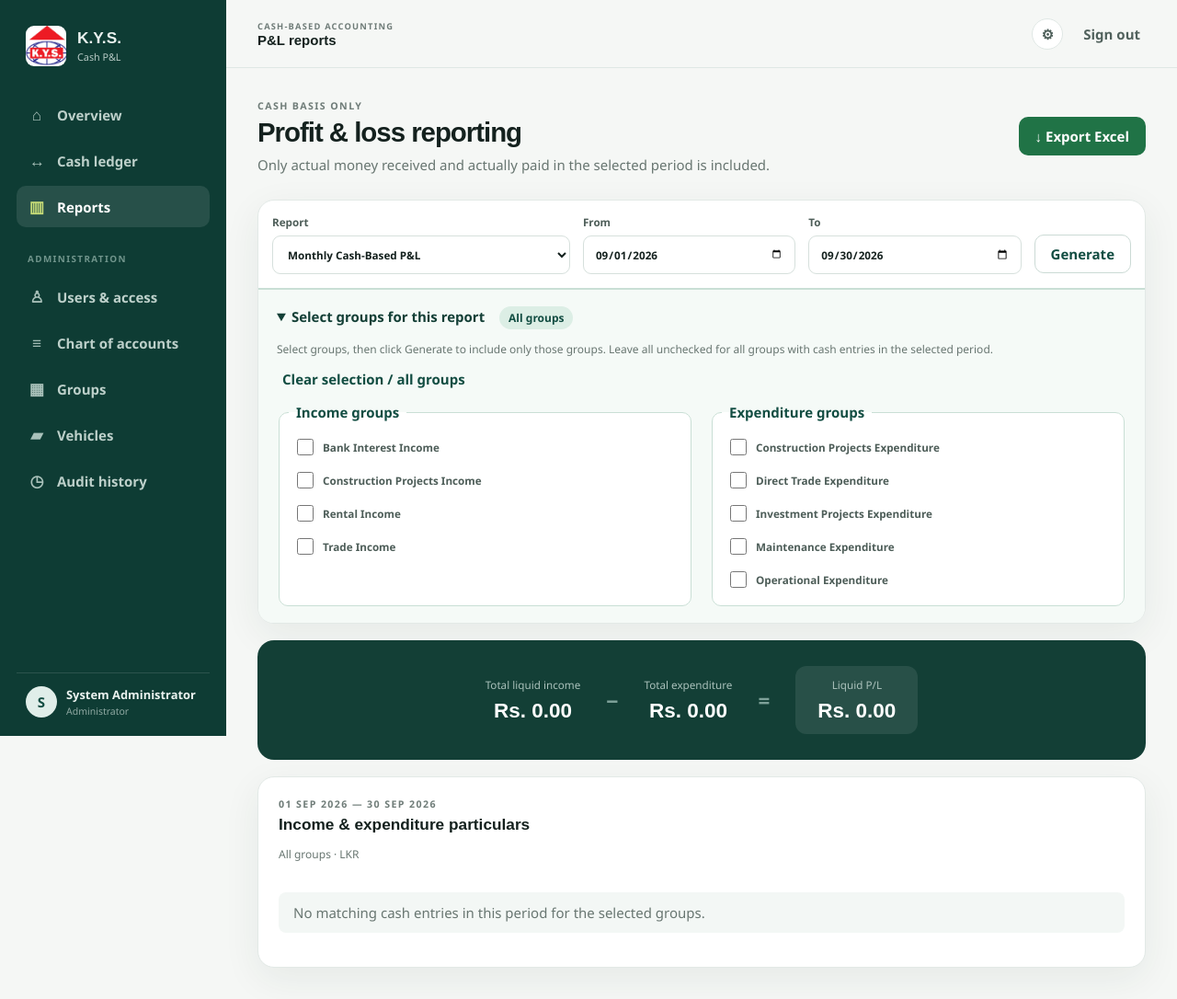
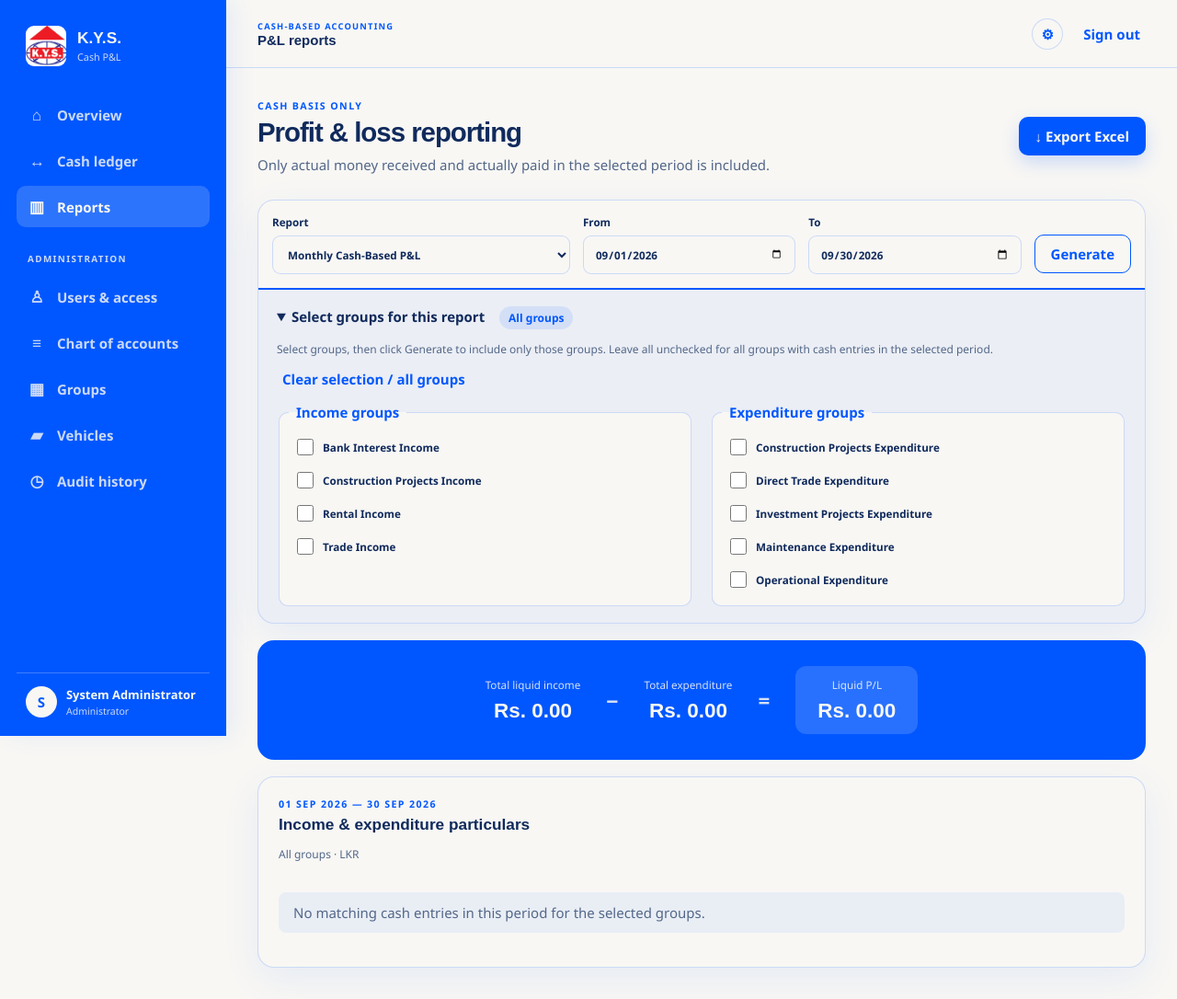
Before and after one commit to Roshadha/kys-finance-system, a Flask app: page /reports in a window 1280 px wide. Shown: the whole page at 92% size. Run offline with Flask 3, Linux system fonts and the light colour scheme; the visitor is signed in with stand-in values (Sample User, id 1); data comes from the database, SQL or seed files in the repository; data that the repository does not hold is empty.

Commit message:
Switch application theme to Signal Blue and Porcelain

```diff
--- a/static/brand.css
+++ b/static/brand.css
@@ -2,7 +2,7 @@
   flex: 0 0 44px;
   width: 44px;
   height: 44px;
-  background-color: #fff;
+  background-color: #f8f7f4;
   background-image: url("kys-logo.png");
   background-position: center;
   background-repeat: no-repeat;
--- a/static/reports.css
+++ b/static/reports.css
@@ -1,21 +1,21 @@
 .report-controls { margin-bottom: 18px; }
 .report-controls .filters { margin-bottom: 0; flex-wrap: wrap; }
-.group-picker { border-top: 2px solid #c9dfd5; padding: 18px 20px; background: #f5faf7; border-radius: 0 0 16px 16px; }
-.group-picker summary { cursor: pointer; color: #133f36; font-size: 1rem; font-weight: 800; }
-.group-picker summary span { display: inline-block; margin-left: 12px; padding: 4px 10px; border-radius: 20px; background: #dceee5; color: var(--green); font-size: .8rem; }
+.group-picker { border-top: 2px solid #0057ff; padding: 18px 20px; background: rgba(0, 87, 255, .05); border-radius: 0 0 16px 16px; }
+.group-picker summary { cursor: pointer; color: var(--ink); font-size: 1rem; font-weight: 800; }
+.group-picker summary span { display: inline-block; margin-left: 12px; padding: 4px 10px; border-radius: 20px; background: rgba(0, 87, 255, .1); color: #0057ff; font-size: .8rem; }
 .group-picker p, .report-scope { color: var(--muted); font-size: .8rem; line-height: 1.6; }
 .group-options { display: grid; grid-template-columns: 1fr 1fr; gap: 18px; margin-top: 15px; }
-.group-options fieldset { min-width: 0; border: 1px solid #c9dfd5; border-radius: 10px; padding: 10px; background: #fff; }
-.group-options legend { padding: 0 8px; font-weight: 700; color: var(--green); }
+.group-options fieldset { min-width: 0; border: 1px solid rgba(0, 87, 255, .18); border-radius: 10px; padding: 10px; background: #f8f7f4; }
+.group-options legend { padding: 0 8px; font-weight: 700; color: #0057ff; }
 .group-options .check { font-weight: 600; cursor: pointer; }
-.group-options .check:has(input:checked) { border-radius: 8px; background: #e7f3ed; color: #133f36; }
-.group-options input { flex: 0 0 auto; width: 18px; height: 18px; accent-color: #207346; }
-.report-notice { background: #f3f7f5; padding: 12px 16px; border-radius: 8px; color: var(--muted); }
+.group-options .check:has(input:checked) { border-radius: 8px; background: rgba(0, 87, 255, .1); color: var(--ink); }
+.group-options input { flex: 0 0 auto; width: 18px; height: 18px; accent-color: #0057ff; }
+.report-notice { background: rgba(0, 87, 255, .06); padding: 12px 16px; border-radius: 8px; color: var(--muted); }
 .particulars-table { font-size: .8rem; }
 .particulars-table tbody td:nth-child(2):not(.number) { min-width: 230px; }
-.particulars-table .statement-section th { background: #163f36; color: white; padding: 14px; font-size: .8rem; }
-.particulars-table .statement-group th { background: #e8f1ed; color: #163f36; padding: 12px; text-transform: none; letter-spacing: 0; font-size: .85rem; }
-.statement-subtotal td { background: #f5f8f6; font-weight: 700; border-top: 1px solid #d6e0dc; }
-.statement-total td { background: #e8f1ed; font-weight: 800; border-top: 2px solid #8baa9d; }
-.account-code { color: #697c75; }
+.particulars-table .statement-section th { background: #0057ff; color: #f8f7f4; padding: 14px; font-size: .8rem; }
+.particulars-table .statement-group th { background: rgba(0, 87, 255, .1); color: var(--ink); padding: 12px; text-transform: none; letter-spacing: 0; font-size: .85rem; }
+.statement-subtotal td { background: rgba(0, 87, 255, .04); font-weight: 700; border-top: 1px solid var(--line); }
+.statement-total td { background: rgba(0, 87, 255, .1); font-weight: 800; border-top: 2px solid #0057ff; }
+.account-code { color: var(--muted); }
 @media (max-width: 720px) { .group-options { grid-template-columns: 1fr; } }
--- /dev/null
+++ b/static/theme.css
@@ -0,0 +1,74 @@
+/* K.Y.S. palette: Signal Blue and Porcelain. Dark blue text and transparent blue
+   overlays keep the two-colour design readable without the former green theme. */
+:root {
+  --ink: #102a5c;
+  --muted: #536789;
+  --line: rgba(0, 87, 255, .18);
+  --paper: #f8f7f4;
+  --white: #f8f7f4;
+  --green: #0057ff;
+  --green-2: #0057ff;
+  --mint: rgba(0, 87, 255, .09);
+  --lime: #f8f7f4;
+  --red: #0057ff;
+  --red-bg: rgba(0, 87, 255, .07);
+  --gold: #0057ff;
+  --shadow: 0 12px 40px rgba(0, 87, 255, .08);
+}
+
+body, .auth-body, .topbar { background: var(--paper); }
+.sidebar, .login-panel, .report-strip, .kpi.profit { background: #0057ff; color: #f8f7f4; }
+.sidebar { box-shadow: 8px 0 24px rgba(0, 87, 255, .08); }
+.brand-mark { background: #f8f7f4; color: #0057ff; }
+.brand small, .login-brand small, .sidebar nav a, .sidebar nav a span,
+.sidebar-user small, .nav-label, .login-copy p, .login-foot, .pill,
+.equation, .kpi.profit > span, .kpi.profit small, .report-strip span,
+.report-strip > b { color: rgba(248, 247, 244, .82); }
+.sidebar nav a:hover, .sidebar nav a.active { background: rgba(248, 247, 244, .18); color: #f8f7f4; }
+.sidebar nav a.active span, .login-copy h1 em, .equation b { color: #f8f7f4; }
+.sidebar-user { border-top-color: rgba(248, 247, 244, .25); }
+.avatar { background: #f8f7f4; color: #0057ff; }
+.eyebrow, .link-button, .icon-link, .quick-list span, .text-link,
+.row-action, .income-text, .expense-text, .negative { color: #0057ff !important; }
+.icon-link, .card, .kpi, input, select, textarea, .group-options fieldset {
+  border-color: var(--line);
+  background: #f8f7f4;
+}
+.card, .kpi { box-shadow: var(--shadow); }
+.btn.primary, .btn.excel { background: #0057ff; color: #f8f7f4; box-shadow: 0 8px 20px rgba(0, 87, 255, .18); }
+.btn.secondary { border-color: #0057ff; background: #f8f7f4; color: #0057ff; }
+.btn.ghost { color: #0057ff; }
+.btn:hover { filter: brightness(.94); }
+.kpi.profit:after { background: rgba(248, 247, 244, .1); }
+.kpi-icon, .expense .kpi-icon, .vehicle-badge, .status.income,
+.status.expense, .record-summary .highlight { background: var(--mint); color: #0057ff; }
+.profit .kpi-icon { background: rgba(248, 247, 244, .18); color: #f8f7f4; }
+.kpi > span, .kpi small, .bar-group span, .cell-note, .cell-note.warning,
+.optional, .vehicle-field small, label small, .timeline-item p,
+.timeline-item small, .account-code { color: var(--muted); }
+.legend .in, .bar.in { background: #0057ff; }
+.legend .out, .bar.out { background: rgba(0, 87, 255, .35); }
+.bar-chart { border-bottom-color: var(--line); background: repeating-linear-gradient(to bottom, transparent 0, transparent 53px, rgba(0, 87, 255, .08) 54px); }
+.quick-list a, .quick-list button, td { border-bottom-color: var(--line); }
+tbody tr:hover { background: rgba(0, 87, 255, .04); }
+th, label, .task-fieldset legend { color: var(--ink); }
+input:focus, select:focus, textarea:focus { border-color: #0057ff; box-shadow: 0 0 0 3px rgba(0, 87, 255, .12); }
+input[type="checkbox"], input[type="radio"] { accent-color: #0057ff; }
+.locked-note, .login-help, .tag-list span, .tag, .status,
+.status.disabled, .report-notice { background: var(--mint); color: var(--muted); }
+.login-help b { color: var(--ink); }
+.report-strip .result { background: rgba(248, 247, 244, .16); }
+.report-strip span, .report-strip > b { color: rgba(248, 247, 244, .86); }
+.timeline-item { border-left-color: var(--line); }
+.timeline-dot { border-color: #f8f7f4; background: #0057ff; box-shadow: 0 0 0 1px #0057ff; }
+.flash, .flash.error { border-color: var(--line); background: #f8f7f4; color: #0057ff; }
+.error-page > span, .empty > span { color: rgba(0, 87, 255, .45); }
+.login-panel:after { border-color: rgba(248, 247, 244, .18); }
+.pill, .equation { background: rgba(248, 247, 244, .14); }
+.equation { border-color: rgba(248, 247, 244, .2); }
+
+@media (max-width: 850px) {
+  .login-shell { grid-template-columns: 1fr; }
+  .login-panel { display: none; }
+  .login-form-wrap { padding: 28px 20px; }
+}
--- a/templates/base.html
+++ b/templates/base.html
@@ -6,6 +6,7 @@
   <title>{% block title %}K.Y.S. Finance{% endblock %}</title>
   <link rel="stylesheet" href="{{ url_for('static', filename='app.css') }}">
   <link rel="stylesheet" href="{{ url_for('static', filename='brand.css') }}">
+  <link rel="stylesheet" href="{{ url_for('static', filename='theme.css') }}">
   <script defer src="{{ url_for('static', filename='app.js') }}"></script>
 </head>
 <body class="{% if not current_user %}auth-body{% endif %}">
```
